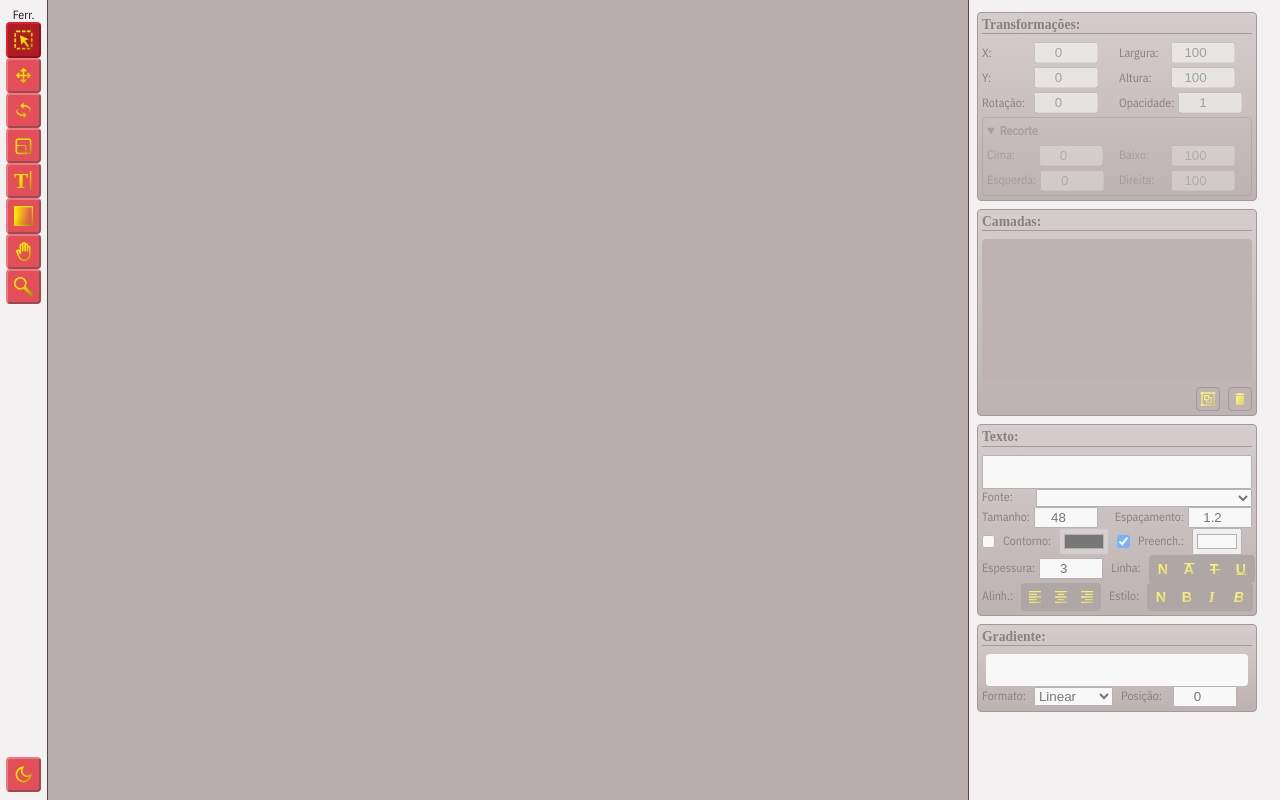
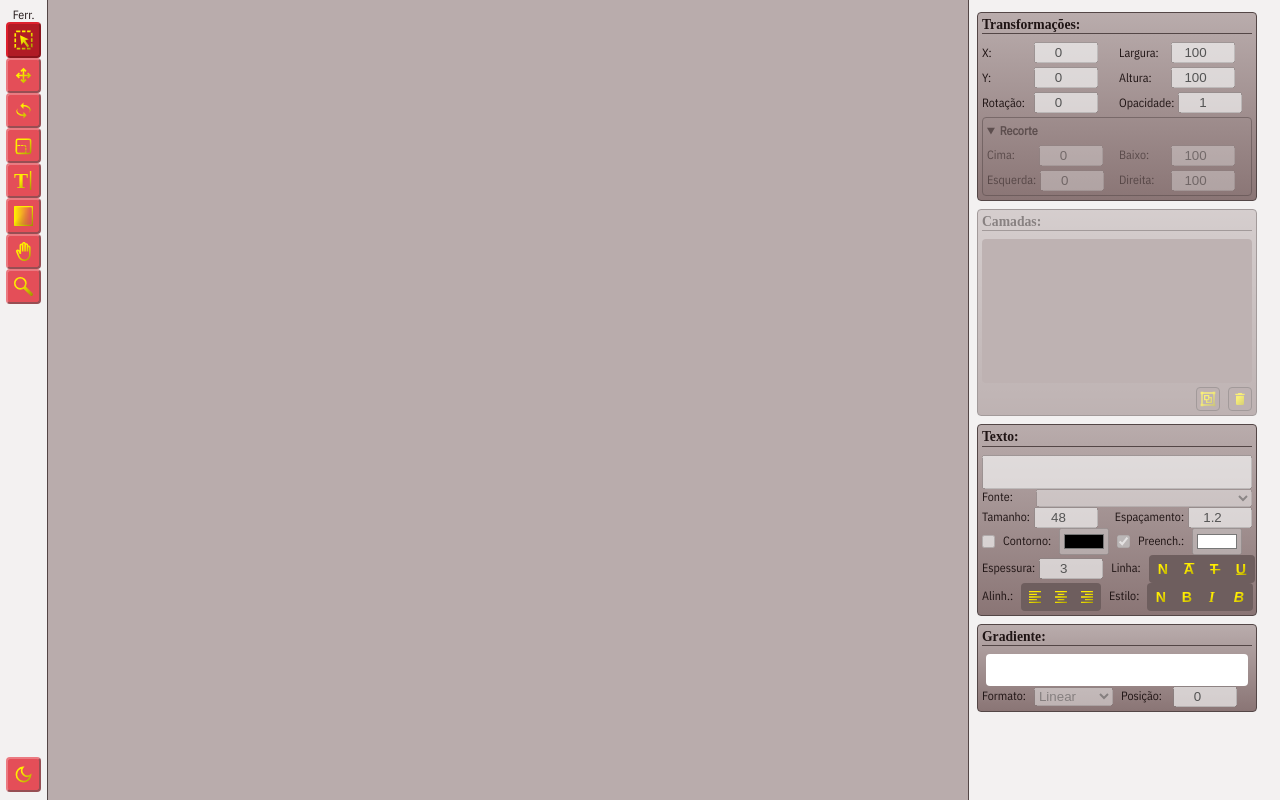
Before and after one commit to Pesterenan/vtd, a React (Vite) app: page / in a window 1280 px wide. Built offline with nearby package versions, Linux system fonts and the light colour scheme; a web font is replaced by a local one.

Commit message:
refactor: disabled state when no object is selected

```diff
--- a/src/components/GradientMenu/GradientMenu.module.css
+++ b/src/components/GradientMenu/GradientMenu.module.css
@@ -8,11 +8,6 @@
   padding: 0.25rem;
   transition: var(--background-transition);
   width: 100%;
-
-  &[aria-disabled="true"] {
-    opacity: 0.5;
-    pointer-events: none;
-  }
 }
 
 .section h5 {
--- a/src/components/GradientMenu/GradientMenu.tsx
+++ b/src/components/GradientMenu/GradientMenu.tsx
@@ -32,6 +32,7 @@ const GradientMenu = () => {
     const unsub2 = on("workarea:clear", () => {
       setSelected(false);
       setDisabled(true);
+      setState(DEFAULT_PROPS);
       activeElementRef.current = null;
     });
     const unsub3 = on("edit:gradient", () => {
@@ -60,6 +61,7 @@ const GradientMenu = () => {
         });
       } else {
         setSelected(false);
+        setState(DEFAULT_PROPS);
         activeElementRef.current = null;
       }
     });
@@ -261,7 +263,7 @@ const GradientMenu = () => {
   const isDisabled = disabled || !selected;
 
   return (
-    <section className={styles.section} aria-disabled={isDisabled || undefined}>
+    <section className={styles.section}>
       <h5>Gradiente:</h5>
 
       <GradientBar
@@ -282,6 +284,7 @@ const GradientMenu = () => {
               label="Cor"
               value={activeStop.color}
               onChange={handleColorChange}
+              disabled={isDisabled}
             />
             <SliderControl
               id="inp_portion_alpha"
@@ -291,6 +294,7 @@ const GradientMenu = () => {
               step={0.01}
               value={activeStop.alpha}
               onChange={handleAlphaChange}
+              disabled={isDisabled}
             />
           </div>
         </div>
@@ -307,22 +311,12 @@ const GradientMenu = () => {
           ]}
           value={state.gradientFormat}
           onChange={handleFormatChange}
+          disabled={isDisabled}
         />
-        {/* <label htmlFor="gradient-format-select">Formato:</label> */}
-        {/* <select */}
-        {/*   id="gradient-format-select" */}
-        {/*   className={styles.select} */}
-        {/*   value={state.gradientFormat} */}
-        {/*   onChange={handleFormatChange} */}
-        {/* > */}
-        {/*   <option value="conic">Cônico</option> */}
-        {/*   <option value="linear">Linear</option> */}
-        {/*   <option value="radial">Radial</option> */}
-        {/* </select> */}
         <SliderControl
           id="inp_portion_position"
           label="Posição"
-          disabled={isFirstStop || isLastStop}
+          disabled={isDisabled || isFirstStop || isLastStop}
           min={0}
           max={1}
           step={0.01}
--- a/src/components/TextMenu/TextMenu.module.css
+++ b/src/components/TextMenu/TextMenu.module.css
@@ -8,11 +8,6 @@
   padding: 0.25rem;
   transition: var(--background-transition);
   width: 100%;
-
-  &[aria-disabled="true"] {
-    opacity: 0.5;
-    pointer-events: none;
-  }
 }
 
 .section h5 {
--- a/src/components/TextMenu/TextMenu.tsx
+++ b/src/components/TextMenu/TextMenu.tsx
@@ -109,6 +109,7 @@ const TextMenu = () => {
     const unsub2 = on("workarea:clear", () => {
       setSelected(false);
       setDisabled(true);
+      setTextProps(DEFAULT_PROPS);
       activeElementRef.current = null;
     });
     const unsub3 = on("edit:text", () => {
@@ -138,6 +139,7 @@ const TextMenu = () => {
       } else {
         setSelected(false);
         activeElementRef.current = null;
+        setTextProps(DEFAULT_PROPS);
       }
     });
     const unsub5 = on("edit:acceptTextChange", () => {
@@ -261,7 +263,7 @@ const TextMenu = () => {
   const isDisabled = disabled || !selected;
 
   return (
-    <section className={styles.section} aria-disabled={isDisabled || undefined}>
+    <section className={styles.section}>
       <h5>Texto:</h5>
       <div className={styles.row}>
         <textarea
@@ -269,11 +271,12 @@ const TextMenu = () => {
           className={styles.textarea}
           onChange={handleTextChange}
           value={textProps.content}
+          disabled={isDisabled}
         />
       </div>
       <div className={styles.row}>
         <label htmlFor="font-select">Fonte:</label>
-        <select id="font-select" className={styles.select}>
+        <select id="font-select" className={styles.select} disabled={isDisabled}>
           <option value="" />
         </select>
       </div>
@@ -284,6 +287,7 @@ const TextMenu = () => {
           min={1} max={250} step={1}
           value={textProps.fontSize}
           onChange={handleFontSizeChange}
+          disabled={isDisabled}
         />
         <SliderControl
           id="line-height-control"
@@ -291,6 +295,7 @@ const TextMenu = () => {
           min={0.1} max={10} step={0.1}
           value={textProps.lineHeight}
           onChange={handleLineHeightChange}
+          disabled={isDisabled}
         />
       </div>
       <div className={styles.row}>
@@ -300,12 +305,13 @@ const TextMenu = () => {
             type="checkbox"
             checked={textProps.hasStroke}
             onChange={handleHasStrokeChange}
+            disabled={isDisabled}
           />
           <ColorPicker
             id="stroke-color"
             label="Contorno"
             value={textProps.strokeColor}
-            disabled={!textProps.hasStroke}
+            disabled={isDisabled || !textProps.hasStroke}
             onChange={handleStrokeColorChange}
           />
           <input
@@ -313,12 +319,13 @@ const TextMenu = () => {
             type="checkbox"
             checked={textProps.hasFill}
             onChange={handleHasFillChange}
+            disabled={isDisabled}
           />
           <ColorPicker
             id="fill-color"
             label="Preench."
             value={textProps.fillColor}
-            disabled={!textProps.hasFill}
+            disabled={isDisabled || !textProps.hasFill}
             onChange={handleFillColorChange}
           />
         </div>
@@ -331,6 +338,7 @@ const TextMenu = () => {
             min={1} max={128} step={1}
             value={textProps.strokeWidth}
             onChange={handleStrokeWidthChange}
+            disabled={isDisabled}
           />
           <span>Linha:</span>
           <div id="font-style-container" className={styles.radioGroup}>
--- a/src/components/TransformMenu/TransformMenu.module.css
+++ b/src/components/TransformMenu/TransformMenu.module.css
@@ -8,11 +8,6 @@
   padding: 0.25rem;
   transition: var(--background-transition);
   width: 100%;
-
-  &[aria-disabled="true"] {
-    opacity: 0.5;
-    pointer-events: none;
-  }
 }
 
 .section h5 {
--- a/src/components/TransformMenu/TransformMenu.tsx
+++ b/src/components/TransformMenu/TransformMenu.tsx
@@ -49,6 +49,8 @@ const TransformMenu = () => {
         }
       } else {
         setHasCropping(false);
+        setProps({ x: 0, y: 0, width: 100, height: 100, rotation: 0, opacity: 1 });
+        setCropProps({ top: 0, left: 0, right: 100, bottom: 100 });
       }
     });
     const unsub2 = on("transformBox:properties:change", (payload) => {
@@ -92,7 +94,7 @@ const TransformMenu = () => {
   };
 
   return (
-    <section className={styles.section} aria-disabled={!selected || undefined}>
+    <section className={styles.section}>
       <h5>Transformações:</h5>
       <div className={styles.grid}>
         <SliderControl id="x-pos" label="X" min={-9999} max={9999} step={1} value={props.x} onChange={handleChange("x")} disabled={!selected} />
```
Also changed, not shown: 1 other file (tests, documents, lock files or other folders).
